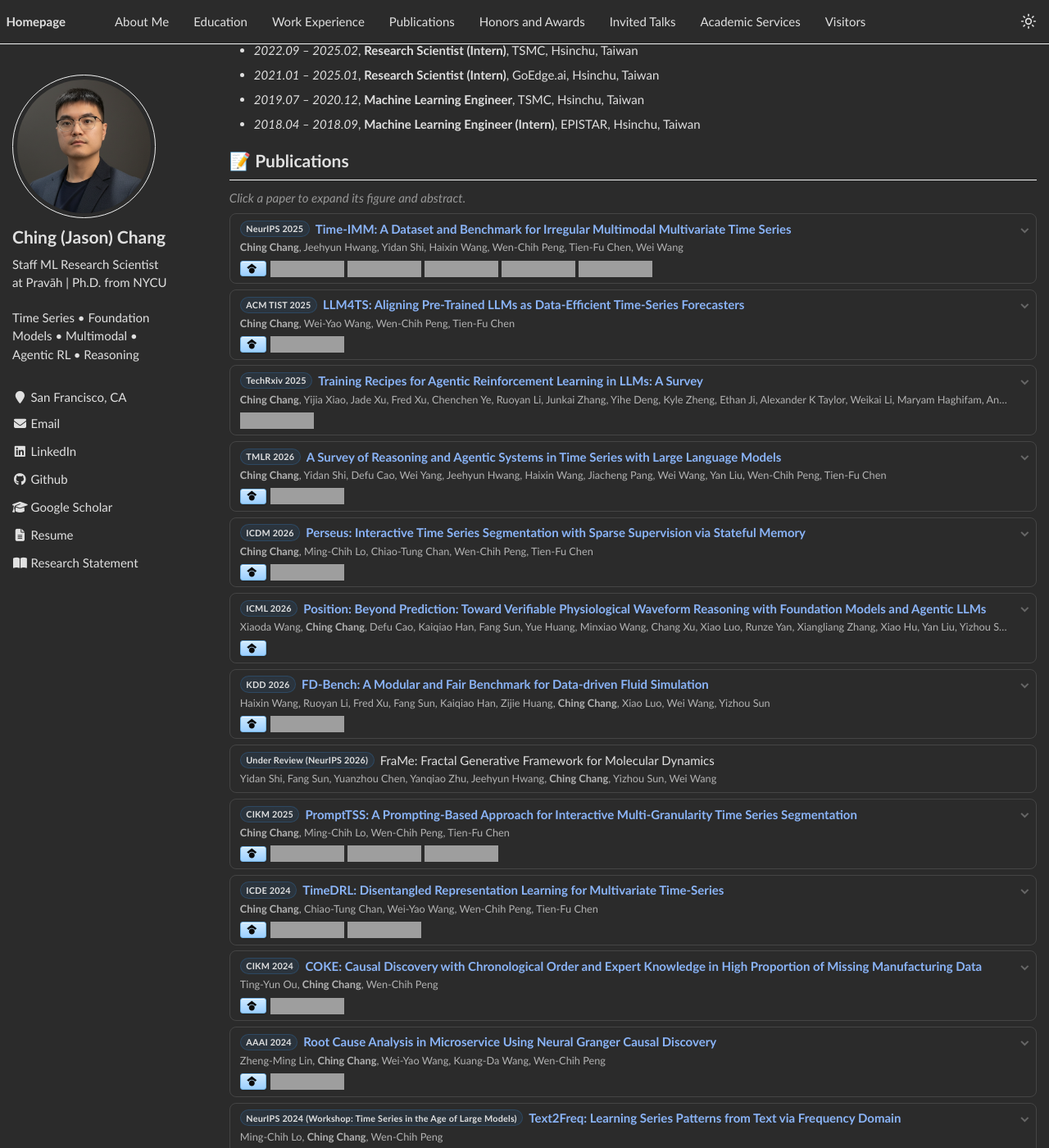
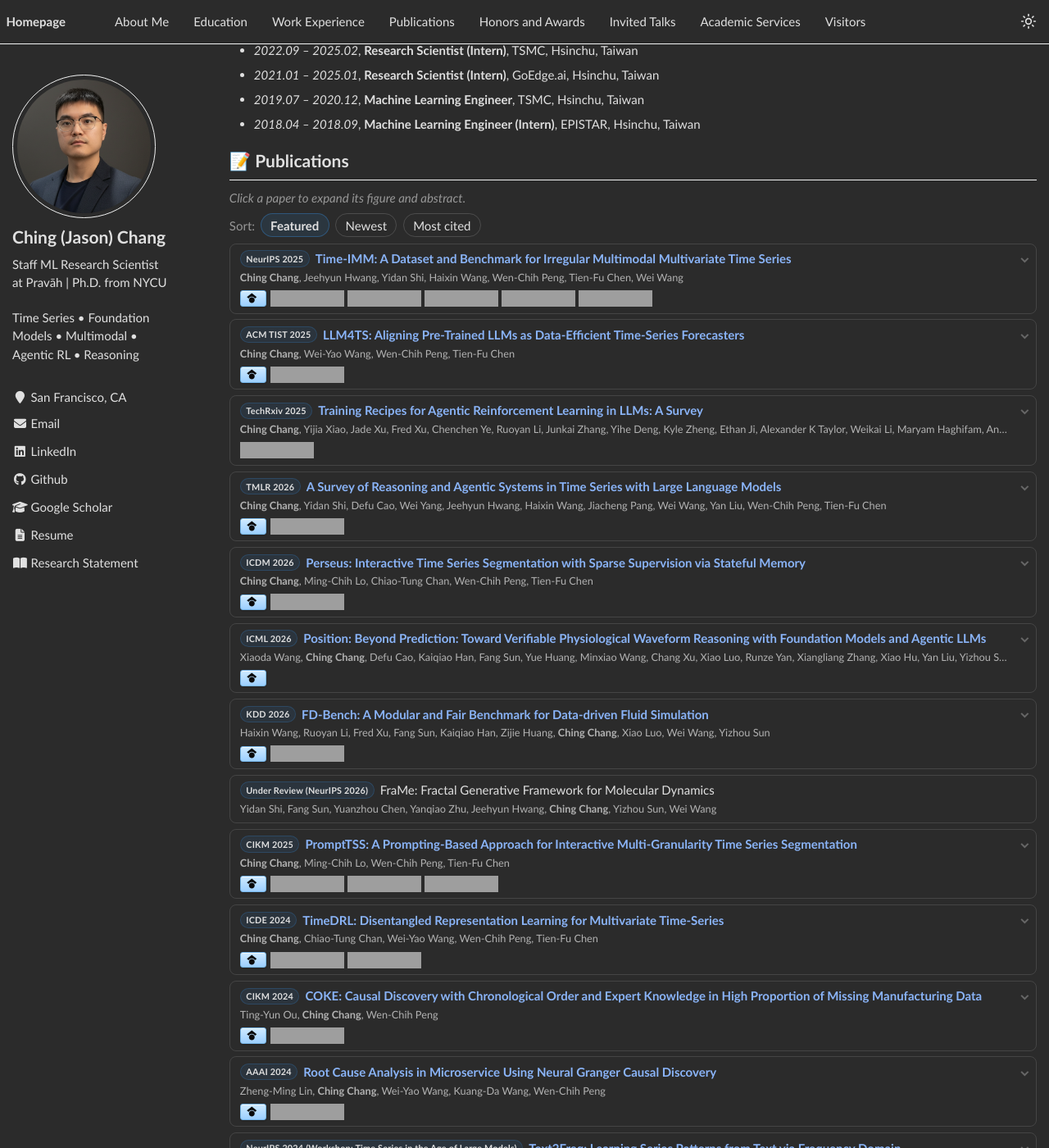
Before and after one commit to blacksnail789521/blacksnail789521.github.io, a Jekyll site: the page built from _pages/about.md, in a window 1280 px wide and 1400 px high, scrolled down 558 px, cut to the strip 0-1400 px from the top of the window. Shown: the whole strip at 82% size. Built offline with Jekyll 4.4.1, drawn with Linux system fonts in a browser that asks for light colours; part of the change alters nothing that is shown; grey boxes are pictures that could not be loaded.

Commit message:
Publications: add sort control (Featured / Newest / Most cited)
Featured keeps the curated manifest order as default. Newest sorts by the
year in each venue badge. Most cited fetches the daily Scholar crawler
snapshot (gs_data.json) and sorts by live per-paper citation counts via
data-scholar-id — no hardcoded numbers to go stale.

Co-Authored-By: Claude Fable 5 <noreply@anthropic.com>

```diff
--- a/_pages/about.md
+++ b/_pages/about.md
@@ -168,6 +168,35 @@ details.pub[open] .pub-body {
   opacity: 0.6;
   margin-bottom: 0.4em;
 }
+.pub-sort {
+  margin: 0 0 0.5em;
+  font-size: 0.85em;
+}
+.pub-sort-label {
+  opacity: 0.6;
+  margin-right: 0.2em;
+}
+.pub-sort-btn {
+  display: inline-block;
+  padding: 0.15em 0.75em;
+  margin-right: 0.25em;
+  border-radius: 999px;
+  border: 1px solid rgba(128, 128, 128, 0.4);
+  background: transparent;
+  color: inherit;
+  font: inherit;
+  font-size: 1em;
+  cursor: pointer;
+  transition: background 0.15s ease, border-color 0.15s ease;
+}
+.pub-sort-btn:hover {
+  border-color: rgba(52, 120, 183, 0.6);
+}
+.pub-sort-btn.active {
+  background: rgba(52, 120, 183, 0.15);
+  border-color: rgba(52, 120, 183, 0.5);
+  font-weight: 600;
+}
 a.resume-btn {
   display: inline-block;
   padding: 0.5em 1.2em;
@@ -187,7 +216,15 @@ a.resume-btn:hover {
 
 <p class="pub-hint"><i>Click a paper to expand its figure and abstract.</i></p>
 
-<details class="pub">
+<p class="pub-sort"><span class="pub-sort-label">Sort:</span>
+  <button type="button" class="pub-sort-btn active" data-sort="featured">Featured</button>
+  <button type="button" class="pub-sort-btn" data-sort="year">Newest</button>
+  <button type="button" class="pub-sort-btn" data-sort="citations">Most cited</button>
+</p>
+
+<div id="pub-list">
+
+<details class="pub" data-scholar-id="qxL8FJ1GzNcC">
   <summary><span class="pub-badge">NeurIPS 2025</span> <a href="https://arxiv.org/abs/2506.10412">Time-IMM: A Dataset and Benchmark for Irregular Multimodal Multivariate Time Series</a>
     <span class="pub-authors"><b>Ching Chang</b>, Jeehyun Hwang, Yidan Shi, Haixin Wang, Wen-Chih Peng, Tien-Fu Chen, Wei Wang</span>
     <span class="pub-links">{% include scholar_citation_button.html user="OXCVj48AAAAJ" paper="qxL8FJ1GzNcC" %} <a href="https://github.com/blacksnail789521/Time-IMM"><img src="https://img.shields.io/github/stars/blacksnail789521/Time-IMM?style=social&amp;label=Code+Stars" alt="Code Stars"></a> <a href="https://github.com/blacksnail789521/IMM-TSF"><img src="https://img.shields.io/github/stars/blacksnail789521/IMM-TSF?style=social&amp;label=Dataset+Stars" alt="Dataset Stars"></a> <a href="https://blacksnail789521.github.io/time-imm-project-page/"><img src="https://img.shields.io/badge/Project-Page-grey?style=flat" alt="Project Page"></a> <a href="https://recorder-v3.slideslive.com/?share=103254&amp;s=e5709e82-503d-4a79-88b1-271b89b1f69f"><img src="https://img.shields.io/badge/Video-grey?style=flat" alt="Video"></a> <a href="https://docs.google.com/presentation/d/199W1ktlDa3lwBfGAhLSSGoD7LDLzlgO5/edit?usp=sharing"><img src="https://img.shields.io/badge/Slides-grey?style=flat" alt="Slides"></a></span>
@@ -198,7 +235,7 @@ a.resume-btn:hover {
   </div>
 </details>
 
-<details class="pub">
+<details class="pub" data-scholar-id="Zph67rFs4hoC">
   <summary><span class="pub-badge">ACM TIST 2025</span> <a href="https://dl.acm.org/doi/10.1145/3719207">LLM4TS: Aligning Pre-Trained LLMs as Data-Efficient Time-Series Forecasters</a>
     <span class="pub-authors"><b>Ching Chang</b>, Wei-Yao Wang, Wen-Chih Peng, Tien-Fu Chen</span>
     <span class="pub-links">{% include scholar_citation_button.html user="OXCVj48AAAAJ" paper="Zph67rFs4hoC" %} <a href="https://github.com/blacksnail789521/LLM4TS"><img src="https://img.shields.io/github/stars/blacksnail789521/LLM4TS?style=social&amp;label=Code+Stars" alt="Code Stars"></a></span>
@@ -209,7 +246,7 @@ a.resume-btn:hover {
   </div>
 </details>
 
-<details class="pub">
+<details class="pub" data-scholar-id="7PzlFSSx8tAC">
   <summary><span class="pub-badge">TechRxiv 2025</span> <a href="https://www.techrxiv.org/users/1020340/articles/1380448-training-recipes-for-agentic-reinforcement-learning-in-llms-a-survey">Training Recipes for Agentic Reinforcement Learning in LLMs: A Survey</a>
     <span class="pub-authors"><b>Ching Chang</b>, Yijia Xiao, Jade Xu, Fred Xu, Chenchen Ye, Ruoyan Li, Junkai Zhang, Yihe Deng, Kyle Zheng, Ethan Ji, Alexander K Taylor, Weikai Li, Maryam Haghifam, Anthony Cuturrufo, Renliang Sun, Jiahang Sha, Yidan Shi, Wen-Chih Peng, Yizhou Sun, Wei Wang</span>
     <span class="pub-links"><a href="https://github.com/blacksnail789521/Agentic-RL-Training-Recipes"><img src="https://img.shields.io/github/stars/blacksnail789521/Agentic-RL-Training-Recipes?style=social&amp;label=Code+Stars" alt="Code Stars"></a></span>
@@ -220,7 +257,7 @@ a.resume-btn:hover {
   </div>
 </details>
 
-<details class="pub">
+<details class="pub" data-scholar-id="Wp0gIr-vW9MC">
   <summary><span class="pub-badge">TMLR 2026</span> <a href="https://openreview.net/forum?id=l3QW42g6u3">A Survey of Reasoning and Agentic Systems in Time Series with Large Language Models</a>
     <span class="pub-authors"><b>Ching Chang</b>, Yidan Shi, Defu Cao, Wei Yang, Jeehyun Hwang, Haixin Wang, Jiacheng Pang, Wei Wang, Yan Liu, Wen-Chih Peng, Tien-Fu Chen</span>
     <span class="pub-links">{% include scholar_citation_button.html user="OXCVj48AAAAJ" paper="Wp0gIr-vW9MC" %} <a href="https://github.com/blacksnail789521/Time-Series-Reasoning-Survey"><img src="https://img.shields.io/github/stars/blacksnail789521/Time-Series-Reasoning-Survey?style=social&amp;label=Code+Stars" alt="Code Stars"></a></span>
@@ -231,7 +268,7 @@ a.resume-btn:hover {
   </div>
 </details>
 
-<details class="pub">
+<details class="pub" data-scholar-id="mVmsd5A6BfQC">
   <summary><span class="pub-badge">ICDM 2026</span> <a href="https://arxiv.org/abs/2510.09930">Perseus: Interactive Time Series Segmentation with Sparse Supervision via Stateful Memory</a>
     <span class="pub-authors"><b>Ching Chang</b>, Ming-Chih Lo, Chiao-Tung Chan, Wen-Chih Peng, Tien-Fu Chen</span>
     <span class="pub-links">{% include scholar_citation_button.html user="OXCVj48AAAAJ" paper="mVmsd5A6BfQC" %} <a href="https://github.com/blacksnail789521/Perseus"><img src="https://img.shields.io/github/stars/blacksnail789521/Perseus?style=social&amp;label=Code+Stars" alt="Code Stars"></a></span>
@@ -242,7 +279,7 @@ a.resume-btn:hover {
   </div>
 </details>
 
-<details class="pub">
+<details class="pub" data-scholar-id="dhFuZR0502QC">
   <summary><span class="pub-badge">ICML 2026</span> <a href="https://doi.org/10.36227/techrxiv.177092226.67693184/v1">Position: Beyond Prediction: Toward Verifiable Physiological Waveform Reasoning with Foundation Models and Agentic LLMs</a>
     <span class="pub-authors">Xiaoda Wang, <b>Ching Chang</b>, Defu Cao, Kaiqiao Han, Fang Sun, Yue Huang, Minxiao Wang, Chang Xu, Xiao Luo, Runze Yan, Xiangliang Zhang, Xiao Hu, Yan Liu, Yizhou Sun, Wei Wang, Carl Yang</span>
     <span class="pub-links">{% include scholar_citation_button.html user="OXCVj48AAAAJ" paper="dhFuZR0502QC" %}</span>
@@ -252,7 +289,7 @@ a.resume-btn:hover {
   </div>
 </details>
 
-<details class="pub">
+<details class="pub" data-scholar-id="4DMP91E08xMC">
   <summary><span class="pub-badge">KDD 2026</span> <a href="https://arxiv.org/abs/2505.20349">FD-Bench: A Modular and Fair Benchmark for Data-driven Fluid Simulation</a>
     <span class="pub-authors">Haixin Wang, Ruoyan Li, Fred Xu, Fang Sun, Kaiqiao Han, Zijie Huang, <b>Ching Chang</b>, Xiao Luo, Wei Wang, Yizhou Sun</span>
     <span class="pub-links">{% include scholar_citation_button.html user="OXCVj48AAAAJ" paper="4DMP91E08xMC" %} <a href="https://github.com/WillDreamer/FD-Bench"><img src="https://img.shields.io/github/stars/WillDreamer/FD-Bench?style=social&amp;label=Code+Stars" alt="Code Stars"></a></span>
@@ -267,7 +304,7 @@ a.resume-btn:hover {
   <span class="pub-authors">Yidan Shi, Fang Sun, Yuanzhou Chen, Yanqiao Zhu, Jeehyun Hwang, <b>Ching Chang</b>, Yizhou Sun, Wei Wang</span>
 </div>
 
-<details class="pub">
+<details class="pub" data-scholar-id="aqlVkmm33-oC">
   <summary><span class="pub-badge">CIKM 2025</span> <a href="https://doi.org/10.1145/3746252.3761142">PromptTSS: A Prompting-Based Approach for Interactive Multi-Granularity Time Series Segmentation</a>
     <span class="pub-authors"><b>Ching Chang</b>, Ming-Chih Lo, Wen-Chih Peng, Tien-Fu Chen</span>
     <span class="pub-links">{% include scholar_citation_button.html user="OXCVj48AAAAJ" paper="aqlVkmm33-oC" %} <a href="https://github.com/blacksnail789521/PromptTSS"><img src="https://img.shields.io/github/stars/blacksnail789521/PromptTSS?style=social&amp;label=Code+Stars" alt="Code Stars"></a> <a href="https://docs.google.com/presentation/d/1V0LVSP-4VTjj-B81AIC64TM9LHXgisJo/edit?usp=sharing&amp;ouid=102526612289511924674&amp;rtpof=true&amp;sd=true"><img src="https://img.shields.io/badge/Slides-grey?style=flat" alt="Slides"></a> <a href="https://youtu.be/u5teQmsHsHI"><img src="https://img.shields.io/badge/Video-grey?style=flat" alt="Video"></a></span>
@@ -278,7 +315,7 @@ a.resume-btn:hover {
   </div>
 </details>
 
-<details class="pub">
+<details class="pub" data-scholar-id="WF5omc3nYNoC">
   <summary><span class="pub-badge">ICDE 2024</span> <a href="https://arxiv.org/abs/2312.04142">TimeDRL: Disentangled Representation Learning for Multivariate Time-Series</a>
     <span class="pub-authors"><b>Ching Chang</b>, Chiao-Tung Chan, Wei-Yao Wang, Wen-Chih Peng, Tien-Fu Chen</span>
     <span class="pub-links">{% include scholar_citation_button.html user="OXCVj48AAAAJ" paper="WF5omc3nYNoC" %} <a href="https://github.com/blacksnail789521/TimeDRL"><img src="https://img.shields.io/github/stars/blacksnail789521/TimeDRL?style=social&amp;label=Code+Stars" alt="Code Stars"></a> <a href="https://youtu.be/LyDl77cS7Ko"><img src="https://img.shields.io/badge/Video-grey?style=flat" alt="Video"></a></span>
@@ -289,7 +326,7 @@ a.resume-btn:hover {
   </div>
 </details>
 
-<details class="pub">
+<details class="pub" data-scholar-id="UebtZRa9Y70C">
   <summary><span class="pub-badge">CIKM 2024</span> <a href="https://arxiv.org/abs/2407.12254">COKE: Causal Discovery with Chronological Order and Expert Knowledge in High Proportion of Missing Manufacturing Data</a>
     <span class="pub-authors">Ting-Yun Ou, <b>Ching Chang</b>, Wen-Chih Peng</span>
     <span class="pub-links">{% include scholar_citation_button.html user="OXCVj48AAAAJ" paper="UebtZRa9Y70C" %} <a href="https://github.com/outingyun/coke"><img src="https://img.shields.io/github/stars/outingyun/coke?style=social&amp;label=Code+Stars" alt="Code Stars"></a></span>
@@ -299,7 +336,7 @@ a.resume-btn:hover {
   </div>
 </details>
 
-<details class="pub">
+<details class="pub" data-scholar-id="_FxGoFyzp5QC">
   <summary><span class="pub-badge">AAAI 2024</span> <a href="https://arxiv.org/abs/2402.01140">Root Cause Analysis in Microservice Using Neural Granger Causal Discovery</a>
     <span class="pub-authors">Zheng-Ming Lin, <b>Ching Chang</b>, Wei-Yao Wang, Kuang-Da Wang, Wen-Chih Peng</span>
     <span class="pub-links">{% include scholar_citation_button.html user="OXCVj48AAAAJ" paper="_FxGoFyzp5QC" %} <a href="https://github.com/zmlin1998/RUN"><img src="https://img.shields.io/github/stars/zmlin1998/RUN?style=social&amp;label=Code+Stars" alt="Code Stars"></a></span>
@@ -309,7 +346,7 @@ a.resume-btn:hover {
   </div>
 </details>
 
-<details class="pub">
+<details class="pub" data-scholar-id="hqOjcs7Dif8C">
   <summary><span class="pub-badge">NeurIPS 2024 (Workshop: Time Series in the Age of Large Models)</span> <a href="https://arxiv.org/abs/2411.00929">Text2Freq: Learning Series Patterns from Text via Frequency Domain</a>
     <span class="pub-authors">Ming-Chih Lo, <b>Ching Chang</b>, Wen-Chih Peng</span>
     <span class="pub-links">{% include scholar_citation_button.html user="OXCVj48AAAAJ" paper="hqOjcs7Dif8C" %}</span>
@@ -319,7 +356,7 @@ a.resume-btn:hover {
   </div>
 </details>
 
-<details class="pub">
+<details class="pub" data-scholar-id="5nxA0vEk-isC">
   <summary><span class="pub-badge">NeurIPS 2024 (Workshop: Time Series in the Age of Large Models)</span> <a href="https://openreview.net/forum?id=AaRCmJieG4">Align and Fine-Tune: Enhancing LLMs for Time-Series Forecasting</a>
     <span class="pub-authors"><b>Ching Chang</b>, Wei-Yao Wang, Wen-Chih Peng, Tien-Fu Chen, Sagar Samtani</span>
     <span class="pub-links">{% include scholar_citation_button.html user="OXCVj48AAAAJ" paper="5nxA0vEk-isC" %}</span>
@@ -329,7 +366,7 @@ a.resume-btn:hover {
   </div>
 </details>
 
-<details class="pub">
+<details class="pub" data-scholar-id="8k81kl-MbHgC">
   <summary><span class="pub-badge">NeurIPS 2024 (Workshop: Self-Supervised Learning - Theory and Practice)</span> <a href="https://openreview.net/forum?id=GnME2Gx5H3">Self-Supervised Learning of Disentangled Representations for Multivariate Time-Series</a>
     <span class="pub-authors"><b>Ching Chang</b>, Chan Chiao-Tung, Wei-Yao Wang, Wen-Chih Peng, Tien-Fu Chen</span>
     <span class="pub-links">{% include scholar_citation_button.html user="OXCVj48AAAAJ" paper="8k81kl-MbHgC" %}</span>
@@ -338,6 +375,56 @@ a.resume-btn:hover {
     <p class="pub-desc">Learns disentangled timestamp-level and instance-level representations of multivariate time series with self-supervised objectives, reducing reliance on augmentation-induced inductive biases; the workshop precursor to TimeDRL.</p>
   </div>
 </details>
+
+</div>
+
+<script>
+(function () {
+  var list = document.getElementById('pub-list');
+  if (!list) return;
+  var featured = Array.prototype.slice.call(list.querySelectorAll('.pub'));
+  var cites = null;
+  function yearOf(card) {
+    var badge = card.querySelector('.pub-badge');
+    var m = badge ? badge.textContent.match(/(19|20)\d{2}/) : null;
+    return m ? parseInt(m[0], 10) : 0;
+  }
+  function loadCites() {
+    if (cites) return Promise.resolve(cites);
+    return fetch('https://raw.githubusercontent.com/blacksnail789521/blacksnail789521.github.io/google-scholar-stats/gs_data.json')
+      .then(function (r) { return r.json(); })
+      .then(function (j) {
+        cites = {};
+        Object.keys(j.publications || {}).forEach(function (k) {
+          cites[k.split(':').pop()] = j.publications[k].num_citations || 0;
+        });
+        return cites;
+      });
+  }
+  function reorder(order) {
+    order.forEach(function (c) { list.appendChild(c); });
+  }
+  function apply(mode) {
+    if (mode === 'year') {
+      reorder(featured.slice().sort(function (a, b) { return yearOf(b) - yearOf(a); }));
+    } else if (mode === 'citations') {
+      loadCites().then(function () {
+        var n = function (c) { return cites[c.getAttribute('data-scholar-id')] || 0; };
+        reorder(featured.slice().sort(function (a, b) { return n(b) - n(a); }));
+      }).catch(function () { /* crawler snapshot unreachable — keep current order */ });
+    } else {
+      reorder(featured.slice());
+    }
+  }
+  document.querySelectorAll('.pub-sort-btn').forEach(function (btn) {
+    btn.addEventListener('click', function () {
+      document.querySelectorAll('.pub-sort-btn').forEach(function (b) { b.classList.remove('active'); });
+      btn.classList.add('active');
+      apply(btn.getAttribute('data-sort'));
+    });
+  });
+})();
+</script>
 
 
 # 🎖 Honors and Awards
```
